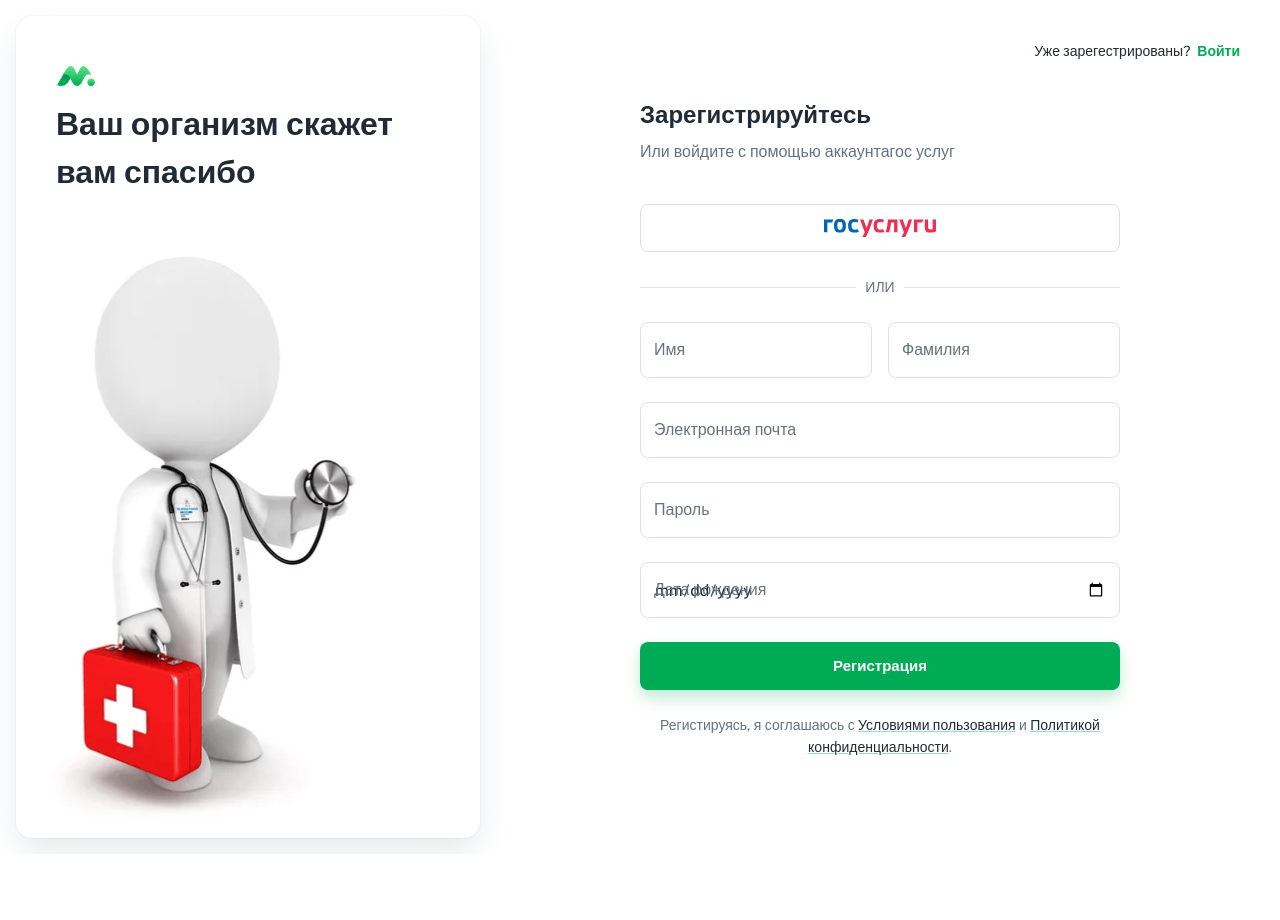
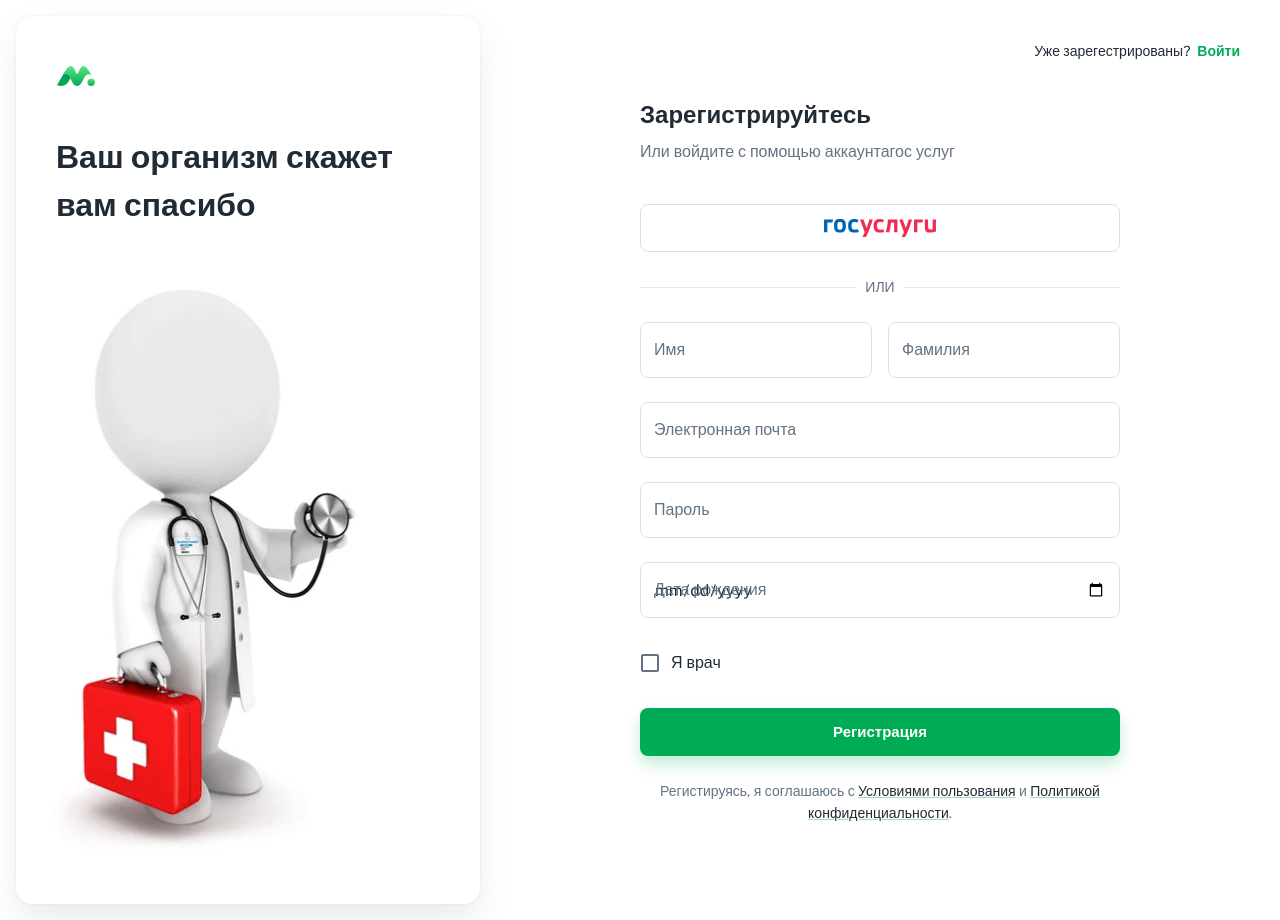
Before and after one commit to alex-grandson/medbook, a React (Create React App) app: page /register in a window 1280 px wide. Before the commit the page ends 854 px from the top, so only its background shows below. Built offline with nearby package versions, Linux system fonts and the light colour scheme; a web font is replaced by a local one.

Commit message:
форма регистрации: галочка я врач

```diff
--- a/src/components/authentication/register/RegisterForm.js
+++ b/src/components/authentication/register/RegisterForm.js
@@ -6,8 +6,15 @@
 import eyeOffFill from '@iconify/icons-eva/eye-off-fill';
 import { useNavigate } from 'react-router-dom';
 // material
-import { Stack, TextField, IconButton, InputAdornment } from '@mui/material';
-import { DatePicker, LoadingButton } from '@mui/lab';
+import {
+  Stack,
+  TextField,
+  IconButton,
+  InputAdornment,
+  FormControlLabel,
+  Checkbox
+} from '@mui/material';
+import { LoadingButton } from '@mui/lab';
 
 import { useRegistrationMutation } from '../../../redux/medbookAPI';
 import Auth from '../../../auth';
@@ -54,13 +61,13 @@
       lastName: '',
       email: '',
       password: '',
-      birthDate: ''
+      isDoctor: false
     },
     validationSchema: RegisterSchema,
     onSubmit: handleRegister
   });
 
-  const { errors, touched, handleSubmit, isSubmitting, getFieldProps } = formik;
+  const { errors, touched, handleSubmit, isSubmitting, getFieldProps, handleChange } = formik;
 
   return (
     <FormikProvider value={formik}>
@@ -123,6 +130,13 @@
             helperText={touched.birthDate && errors.birthDate}
           />
 
+          <Stack direction="row" alignItems="center" justifyContent="space-between" sx={{ my: 2 }}>
+            <FormControlLabel
+              control={<Checkbox {...getFieldProps('idDoctor')} />}
+              label="Я врач"
+            />
+          </Stack>
+
           <LoadingButton
             fullWidth
             size="large"
```
